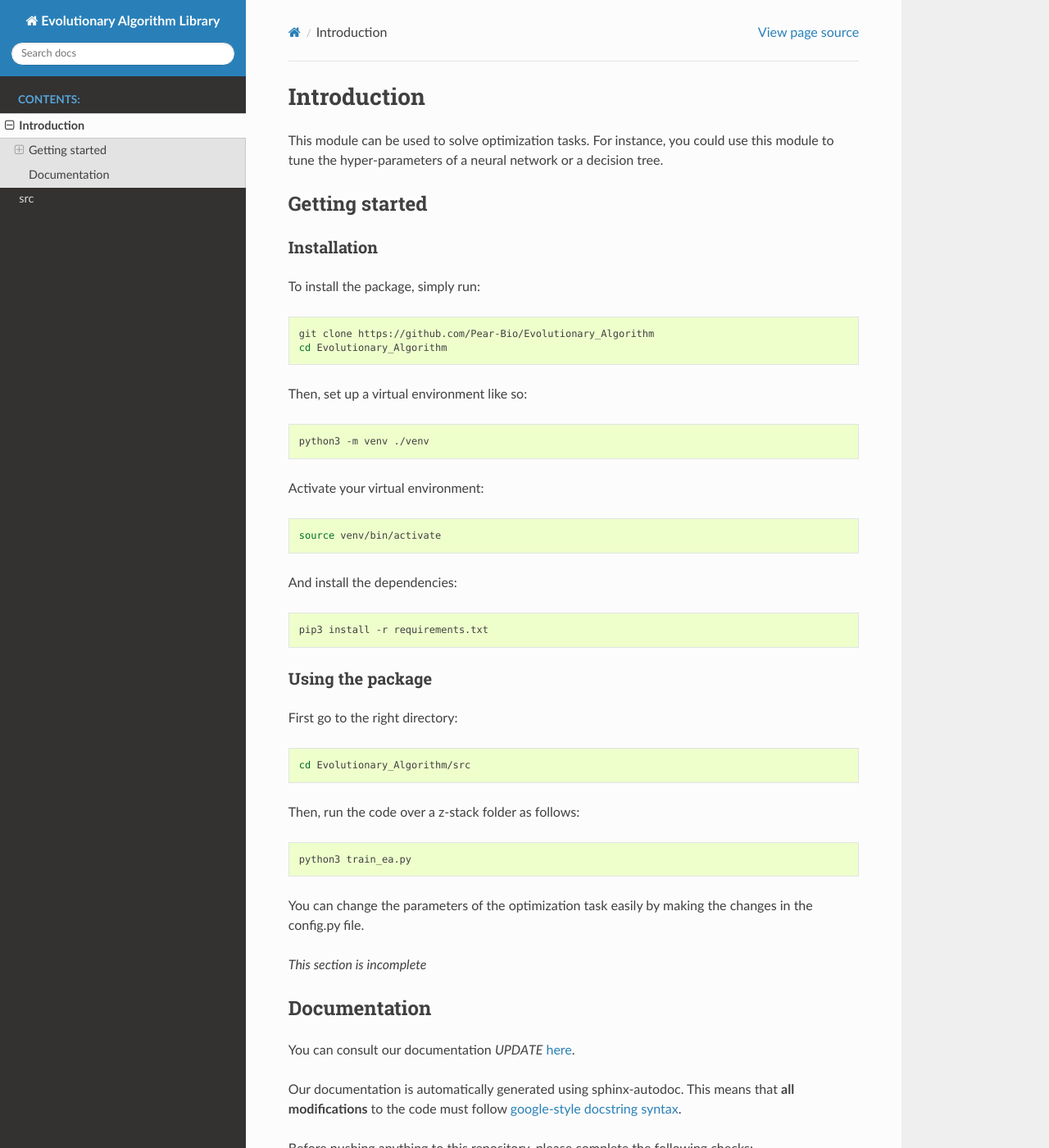
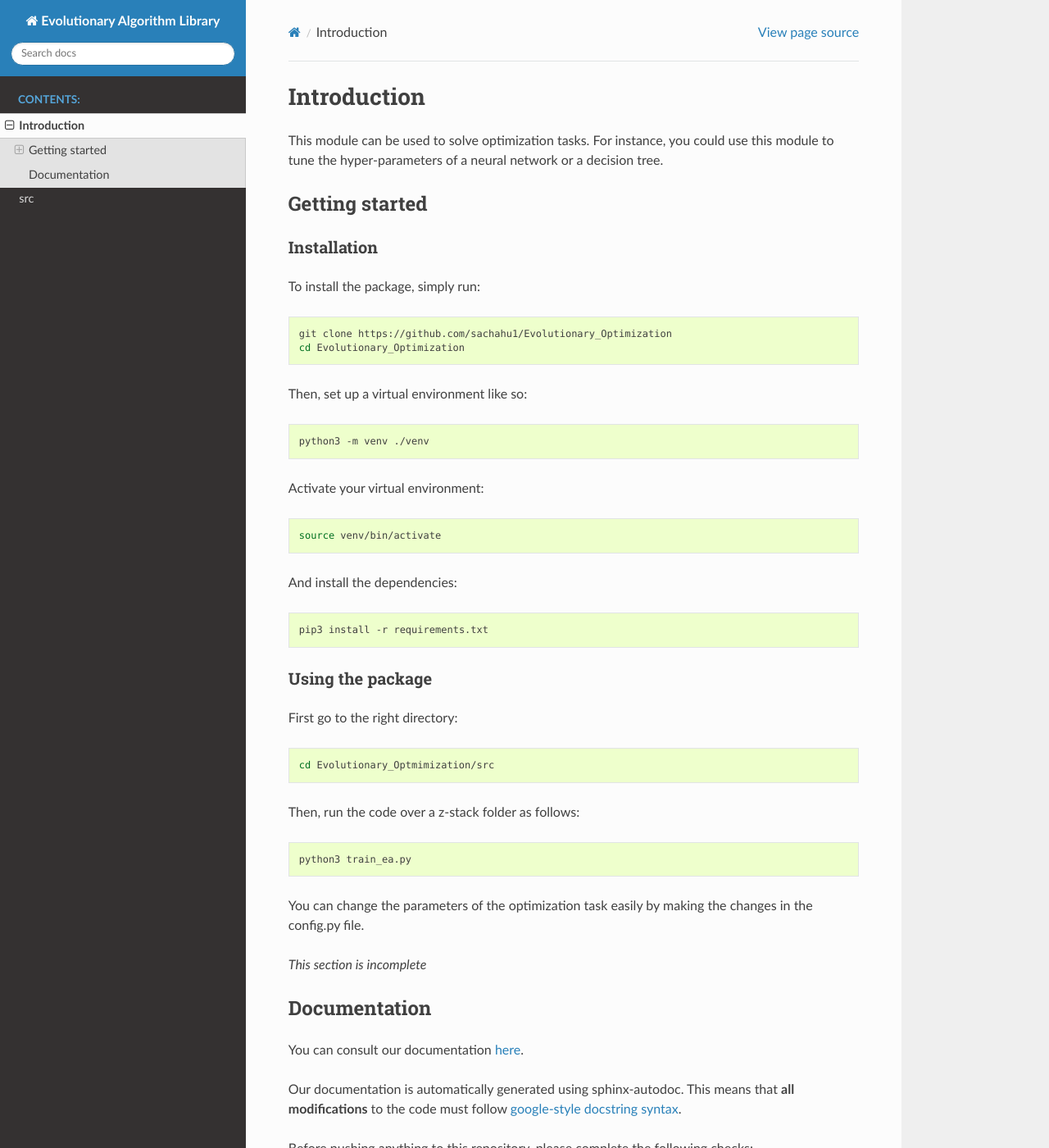
Before and after one commit to sachahu1/Evolutionary_Optimization, a Sphinx documentation site: the page built from Evolutionary_Optimization/docs/source/introduction.rst, in a window 1280 px wide and 1400 px high. Shown: the whole window at 82% size. Built offline with Sphinx 7.4.7 and the Read the Docs theme 2.0.0, drawn with Linux system fonts in a browser that asks for light colours.

Commit message:
Update introduction.rst

```diff
--- a/Evolutionary_Optimization/docs/source/introduction.rst
+++ b/Evolutionary_Optimization/docs/source/introduction.rst
@@ -15,8 +15,8 @@ Installation
 
 To install the package, simply run::
 
-   git clone https://github.com/Pear-Bio/Evolutionary_Algorithm
-   cd Evolutionary_Algorithm
+   git clone https://github.com/sachahu1/Evolutionary_Optimization
+   cd Evolutionary_Optimization
 
 Then, set up a virtual environment like so::
 
@@ -35,7 +35,7 @@ Using the package
 
 First go to the right directory::
 
-   cd Evolutionary_Algorithm/src
+   cd Evolutionary_Optmimization/src
 
 Then, run the code over a z-stack folder as follows::
 
@@ -49,7 +49,7 @@ changes in the config.py file.
 Documentation
 -------------
 
-You can consult our documentation *UPDATE* `here <https://automatic-doodle-3d4f5025.pages.github.io/>`_.
+You can consult our documentation `here <https://sachahu1.github.io/Evolutionary_Optimization/>`_.
 
 Our documentation is automatically generated using sphinx-autodoc. This means that **all modifications** to the code must follow `google-style docstring syntax <https://google.github.io/styleguide/pyguide.html>`_.
 
```
